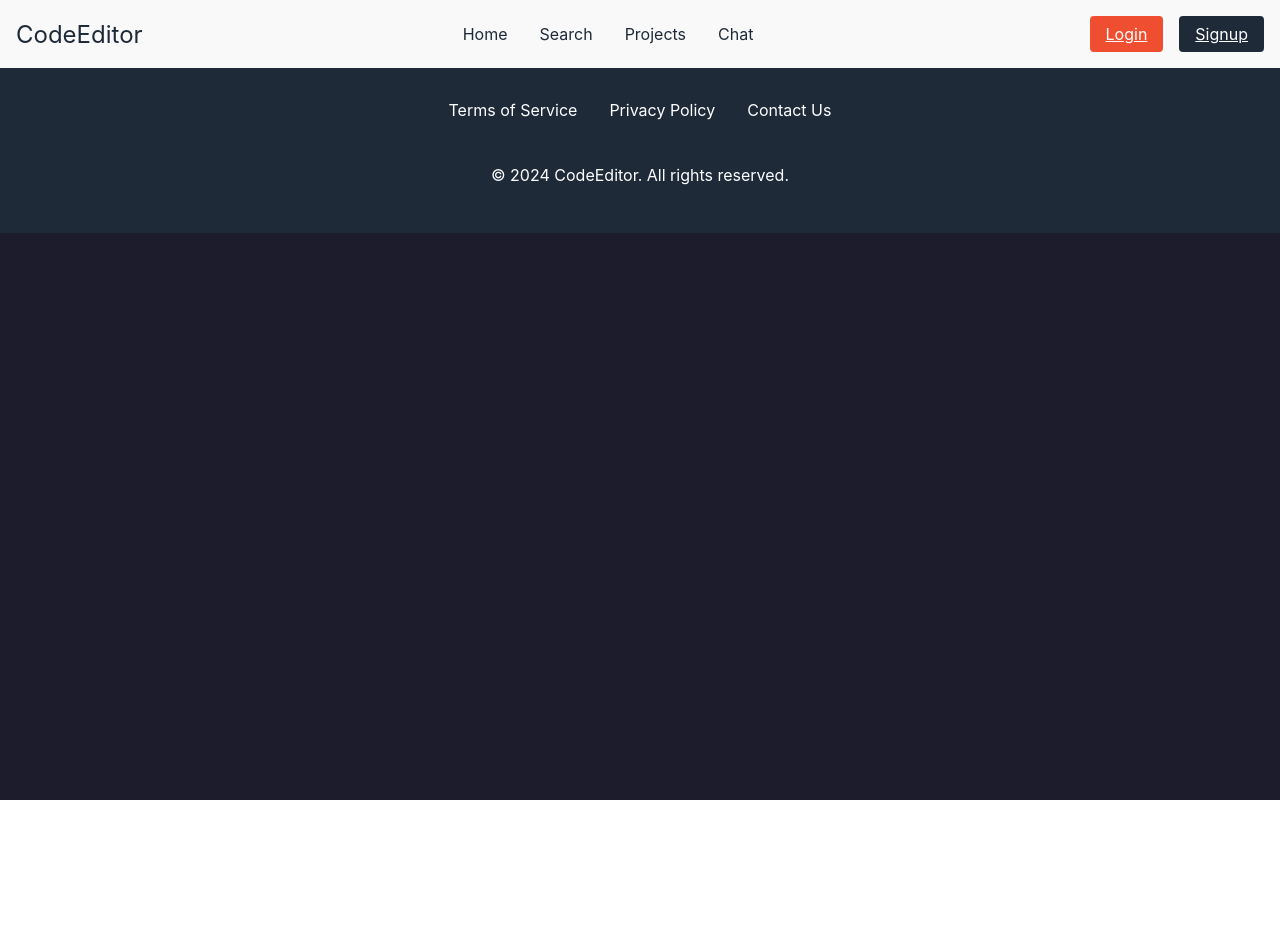
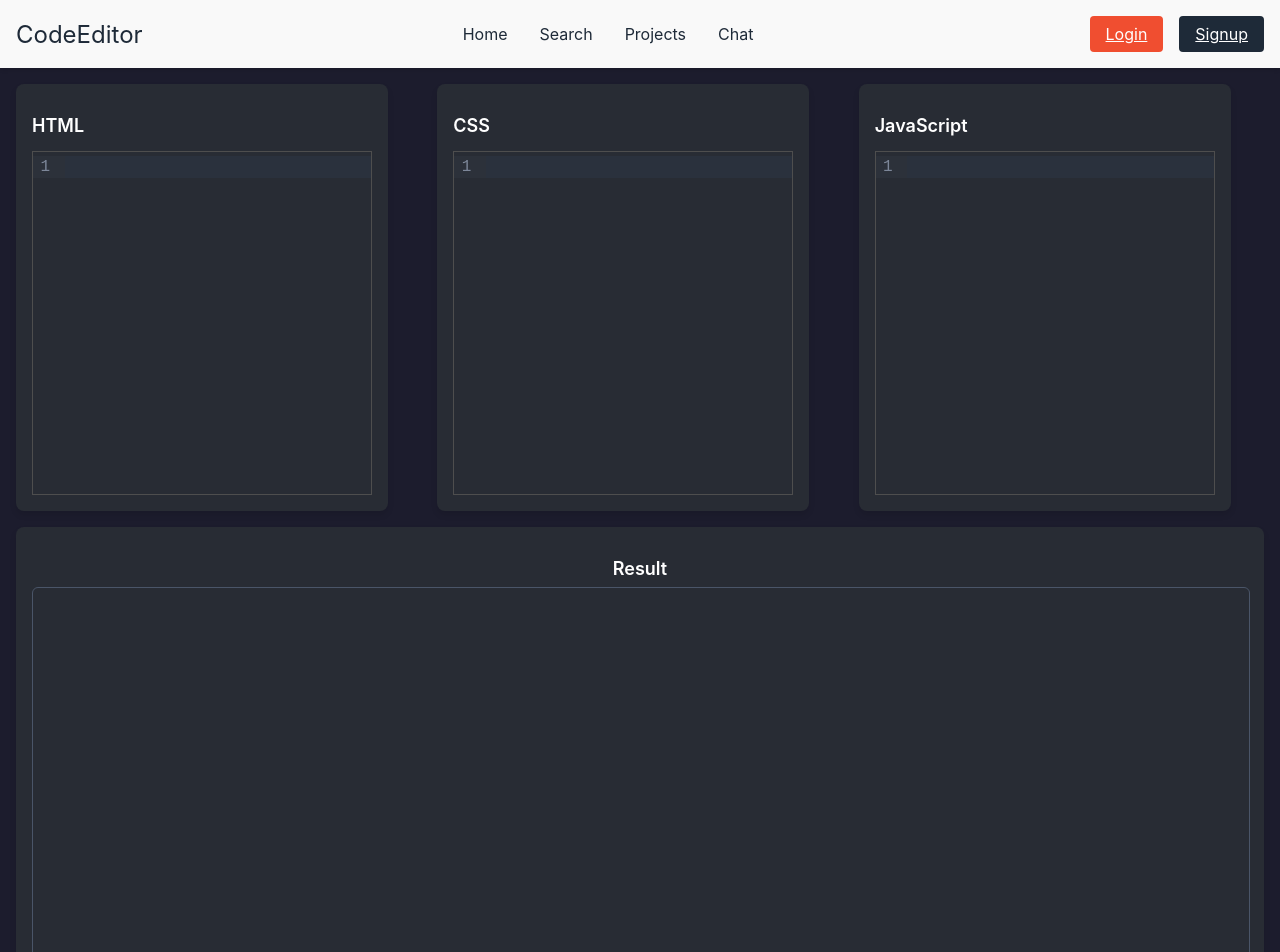
Before and after one commit to Nibalab/Code-Editor-front-end, a React (Create React App) app in the folder code-editor/: page /web-editor in a window 1280 px wide. Shown: the top 952 px of the page. Before the commit the page ends 800 px from the top, so only its background shows below. Built offline with nearby package versions, Linux system fonts and the light colour scheme; no server answers.

Commit message:
Solving languages problem

```diff
--- a/code-editor/package.json
+++ b/code-editor/package.json
@@ -3,11 +3,15 @@
   "version": "0.1.0",
   "private": true,
   "dependencies": {
+    "@codemirror/lang-css": "^6.2.1",
+    "@codemirror/lang-html": "^6.4.9",
+    "@codemirror/lang-javascript": "^6.2.2",
     "@monaco-editor/react": "^4.6.0",
     "@reduxjs/toolkit": "^2.2.7",
     "@testing-library/jest-dom": "^5.17.0",
     "@testing-library/react": "^13.4.0",
     "@testing-library/user-event": "^13.5.0",
+    "@uiw/react-codemirror": "^4.23.0",
     "axios": "^1.7.2",
     "framer-motion": "^11.0.3",
     "gsap": "^3.12.5",
--- a/code-editor/src/App.js
+++ b/code-editor/src/App.js
@@ -15,6 +15,7 @@ import "./App.css";
 import Footer from "../src/components/Footer/Footer";
 import Projects from "./pages/Projects/Projects";
 import CodeDetail from "./pages/Projects/CodeDetail";
+import WebEditor from "./components/WebEditor/WebEditor";
 
 function App() {
   const dispatch = useDispatch();
@@ -79,6 +80,15 @@ function App() {
           />
 
           <Route
+            path="web-editor"
+            element={
+              <PrivateRoute>
+                <WebEditor />
+              </PrivateRoute>
+            }
+          />
+
+          <Route
             path="/users/:id"
             element={
               <PrivateRoute name={name}>
--- a/code-editor/src/components/CodeEditor/CodeEditor.css
+++ b/code-editor/src/components/CodeEditor/CodeEditor.css
@@ -1,4 +1,3 @@
-/* src/components/CodeEditor/CodeEditor.css */
 
 .code-editor-wrapper {
     min-height: 100vh;
--- a/code-editor/src/components/CodeEditor/CodeEditor.jsx
+++ b/code-editor/src/components/CodeEditor/CodeEditor.jsx
@@ -6,6 +6,7 @@ import Output from "../Output";
 import axios from 'axios';
 import debounce from 'lodash/debounce';
 import './CodeEditor.css';
+import { Link } from "react-router-dom";
 
 const CodeEditor = () => {
   const editorRef = useRef();
@@ -156,6 +157,7 @@ const CodeEditor = () => {
     <div className="code-editor-wrapper">
       <div className="code-editor-container">
         <div className="editor-container">
+          <Link to={"/web-editor"}>Go to web editor</Link>
           <LanguageSelector language={language} onSelect={onSelect} />
           <Editor
             options={{
--- a/code-editor/src/components/LanguageSelector.jsx
+++ b/code-editor/src/components/LanguageSelector.jsx
@@ -2,7 +2,7 @@ import { useState } from "react";
 import { LANGUAGE_VERSIONS } from "../constants";
 
 const languages = Object.entries(LANGUAGE_VERSIONS);
-const ACTIVE_COLOR = "#3182ce"; // Corresponds to Chakra UI's "blue.400"
+const ACTIVE_COLOR = "#3182ce";
 
 const LanguageSelector = ({ language, onSelect }) => {
   const [isMenuOpen, setMenuOpen] = useState(false);
--- /dev/null
+++ b/code-editor/src/components/WebEditor/Result.jsx
@@ -0,0 +1,21 @@
+import React from 'react';
+import './WebEditor.css';
+
+function Result({ srcCode }) {
+    return (
+        <div className="result-container">
+            <h2 className="result-title">
+                Result
+            </h2>
+            <iframe
+                className="result-iframe"
+                srcDoc={srcCode}
+                title="output"
+                sandbox="allow-scripts"
+            >
+            </iframe>
+        </div>
+    );
+}
+
+export default Result;
--- /dev/null
+++ b/code-editor/src/components/WebEditor/WebEditor.css
@@ -0,0 +1,58 @@
+.code-editor-page {
+    padding: 16px;
+  }
+
+  .editor-grid {
+    display: grid;
+    grid-template-columns: 1fr;
+    gap: 16px;
+  }
+
+  @media(min-width: 1024px) {
+    .editor-grid {
+      grid-template-columns: repeat(3, 1fr);
+    }
+  }
+
+  .editor-container {
+    background-color: #282c34;
+    padding: 16px;
+    border-radius: 8px;
+    min-width: 340px;
+    text-align: left;
+    box-shadow: 0 4px 6px rgba(0, 0, 0, 0.1);
+  }
+
+  .editor-title {
+    font-size: 18px;
+    font-weight: 600;
+    color: #ffffff;
+  }
+
+  .code-mirror {
+    font-size: 16px;
+    border: 1px solid #4e4e4e;
+  }
+
+  /* Result.css */
+.result-container {
+    background-color: #282c34;
+    padding: 1rem;
+    box-shadow: 0 4px 6px rgba(0, 0, 0, 0.1);
+    margin-top: 1rem;
+    border-radius: 0.5rem;
+}
+
+.result-title {
+    font-size: 1.125rem;
+    font-weight: 600;
+    margin-bottom: 0.5rem;
+    color: #ffffff;
+}
+
+.result-iframe {
+    width: 100%;
+    height: 500px;
+    border: 1px solid #4a5568;
+    border-radius: 0.375rem;
+}
--- /dev/null
+++ b/code-editor/src/components/WebEditor/WebEditor.jsx
@@ -0,0 +1,79 @@
+import React, { useCallback, useState } from 'react';
+import CodeMirror from "@uiw/react-codemirror";
+import { html } from '@codemirror/lang-html';
+import { css } from '@codemirror/lang-css';
+import { javascript } from '@codemirror/lang-javascript';
+import Result from './Result';
+import './WebEditor.css';
+
+function WebEditor() {
+  const [html_edit, setHtml_Edit] = useState('');
+  const [css_edit, setCss_Edit] = useState('');
+  const [js_edit, setJs_Edit] = useState('');
+
+  const onChangeHtml = useCallback((value) => {
+    setHtml_Edit(value);
+  }, []);
+
+  const onChangeCss = useCallback((value) => {
+    setCss_Edit(value);
+  }, []);
+
+  const onChangeJavaScript = useCallback((value) => {
+    setJs_Edit(value);
+  }, []);
+
+  const srcCode = `
+    <html>
+    <body>${html_edit}</body>
+    <style>${css_edit}</style>
+    <script>${js_edit}</script>
+    </html>
+  `;
+
+  return (
+    <div className="code-editor-page">
+      <div className="editor-grid">
+        <div className="editor-container">
+          <h2 className="editor-title">HTML</h2>
+          <CodeMirror
+            className="code-mirror"
+            value={html_edit}
+            height="342px"
+            theme="dark"
+            extensions={[html(true)]}
+            onChange={onChangeHtml}
+          />
+        </div>
+
+        <div className="editor-container">
+          <h2 className="editor-title">CSS</h2>
+          <CodeMirror
+            className="code-mirror"
+            value={css_edit}
+            height="342px"
+            theme="dark"
+            extensions={[css(true)]}
+            onChange={onChangeCss}
+          />
+        </div>
+
+        <div className="editor-container">
+          <h2 className="editor-title">JavaScript</h2>
+          <CodeMirror
+            className="code-mirror"
+            value={js_edit}
+            height="342px"
+            theme="dark"
+            extensions={[javascript(true)]}
+            onChange={onChangeJavaScript}
+          />
+        </div>
+      </div>
+
+      <Result srcCode={srcCode} />
+    </div>
+  );
+}
+
+export default WebEditor;
```
Also changed, not shown: 1 other file (tests, documents, lock files or other folders).
